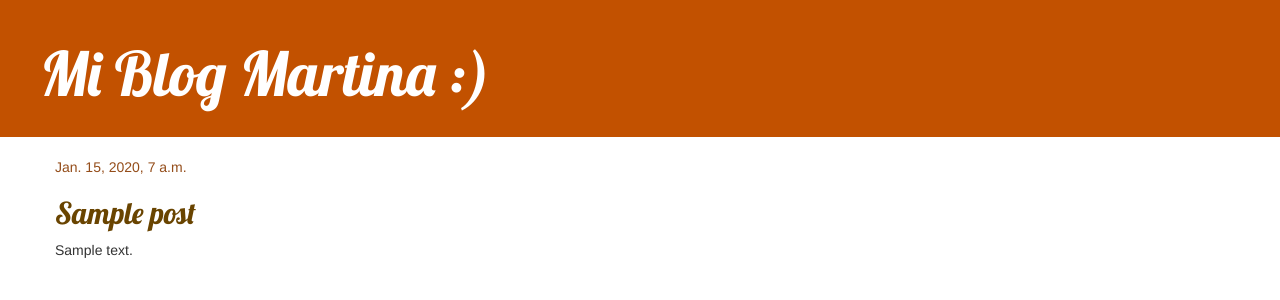
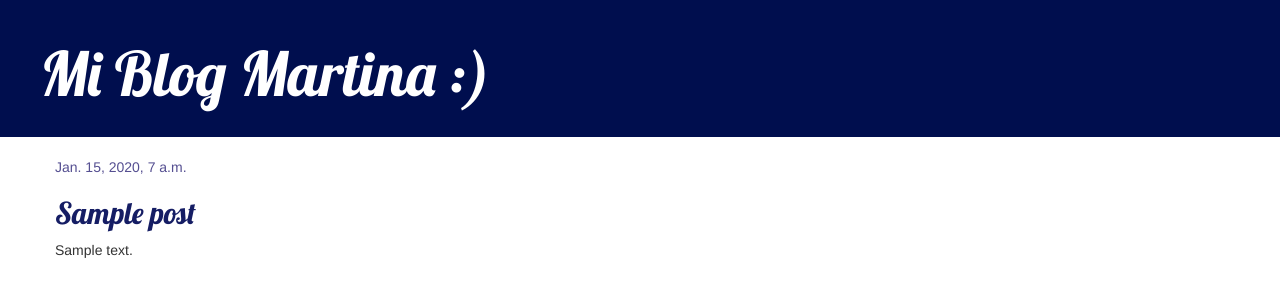
Before and after one commit to MartinaCastillo/my-first-blog, a Django app: page / in a window 1280 px wide. Shown: the top 300 px of the page. Run offline with Django 3.2, Linux system fonts and the light colour scheme; tables that the repository leaves empty hold one stand-in row (values such as "Sample post"); some libraries are stand-ins or nearby versions.

Commit message:
Correcciones

```diff
--- a/blog/static/css/blog.css
+++ b/blog/static/css/blog.css
@@ -1,5 +1,5 @@
 h1 a, h2 a {
-     color: #C25100;
+     color: #3a478f;
 }
 
 h1 a, h2 a {
@@ -9,11 +9,11 @@ h1 a, h2 a {
 
 .fecha {
     font-weight: lighter;
-    color: #944d1a;
+    color: #554f91;
 }
 
 .header {
-    background-color: #C25100;
+    background-color: #000e4e;
     margin-top: 0;
     padding: 20px 20px 20px 40px;
 }
@@ -57,5 +57,5 @@ h1, h2, h3, h4 {
 }
 
 .post h2 a, .post h2 a:visited {
-    color: #694400;
+    color: #151d64;
 }
--- /dev/null
+++ b/blog/templates/blog/base.html
@@ -0,0 +1,24 @@
+{% load static %}
+<html>
+    <head>
+        <title>Martina Castillo</title>
+        <link rel="stylesheet" href="//maxcdn.bootstrapcdn.com/bootstrap/3.2.0/css/bootstrap.min.css">
+        <link rel="stylesheet" href="//maxcdn.bootstrapcdn.com/bootstrap/3.2.0/css/bootstrap-theme.min.css">
+        <link rel="stylesheet" href="{% static 'css/blog.css' %}">
+        <link href="//fonts.googleapis.com/css?family=Lobster&subset=latin,latin-ext" rel="stylesheet" type="text/css">
+    </head>
+    <body>
+        <div class="header">
+            <h1><a href="/">Mi Blog Martina :)</a></h1>
+        </div>
+
+        <div class="content container">
+            <div class="row">
+                <div class="col-md-8">
+                    {% block content %}
+                    {% endblock %}
+                </div>
+            </div>
+        </div>
+    </body>
+</html>
--- a/blog/templates/blog/post_list.html
+++ b/blog/templates/blog/post_list.html
@@ -1,29 +1,14 @@
-{% load static %}
-<html>
-    <head>
-        <title>Martina Castillo</title>
-        <link rel="stylesheet" href="//maxcdn.bootstrapcdn.com/bootstrap/3.2.0/css/bootstrap.min.css">
-        <link rel="stylesheet" href="//maxcdn.bootstrapcdn.com/bootstrap/3.2.0/css/bootstrap-theme.min.css">
-        <link rel="stylesheet" href="{% static 'css/blog.css' %}">
-        <link href="//fonts.googleapis.com/css?family=Lobster&subset=latin,latin-ext" rel="stylesheet" type="text/css">
-    </head>
-    <body>
-        <div class="header">
-            <h1><a href="/">Mi Blog Martina :)</a></h1>
-        </div>
+{% extends 'blog/base.html' %}
 
-        <div class="content container">
-            <div class="row">
-                <div class="col-md-8">
+
+{% block content %}
     {% for post in posts %}
         <div class="post">
             <div class="date">
                 <p class="fecha">{{ post.published_date }}</p>
             </div>
-                            <h2><a href="">{{ post.title }}</a></h2>
+            <h2><a href="{% url 'post_detail' pk=post.pk %}">{{ post.title }}</a></h2>
             <p>{{ post.text|linebreaksbr }}</p>
         </div>
     {% endfor %}
-                </div>
-            </div>
-        </div>
+{% endblock %}
```
Lines whose indentation alone changed are shown as unchanged.
